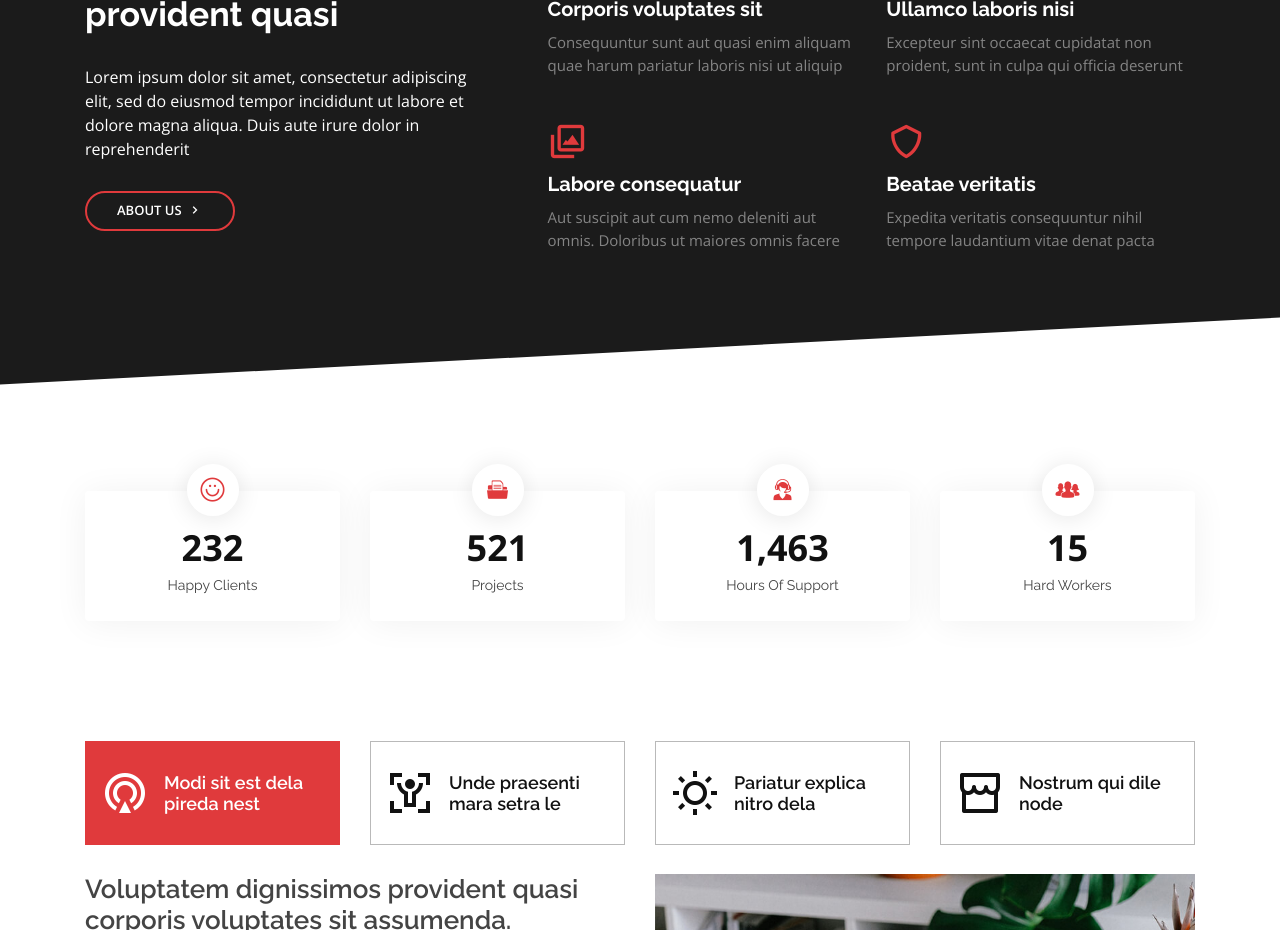
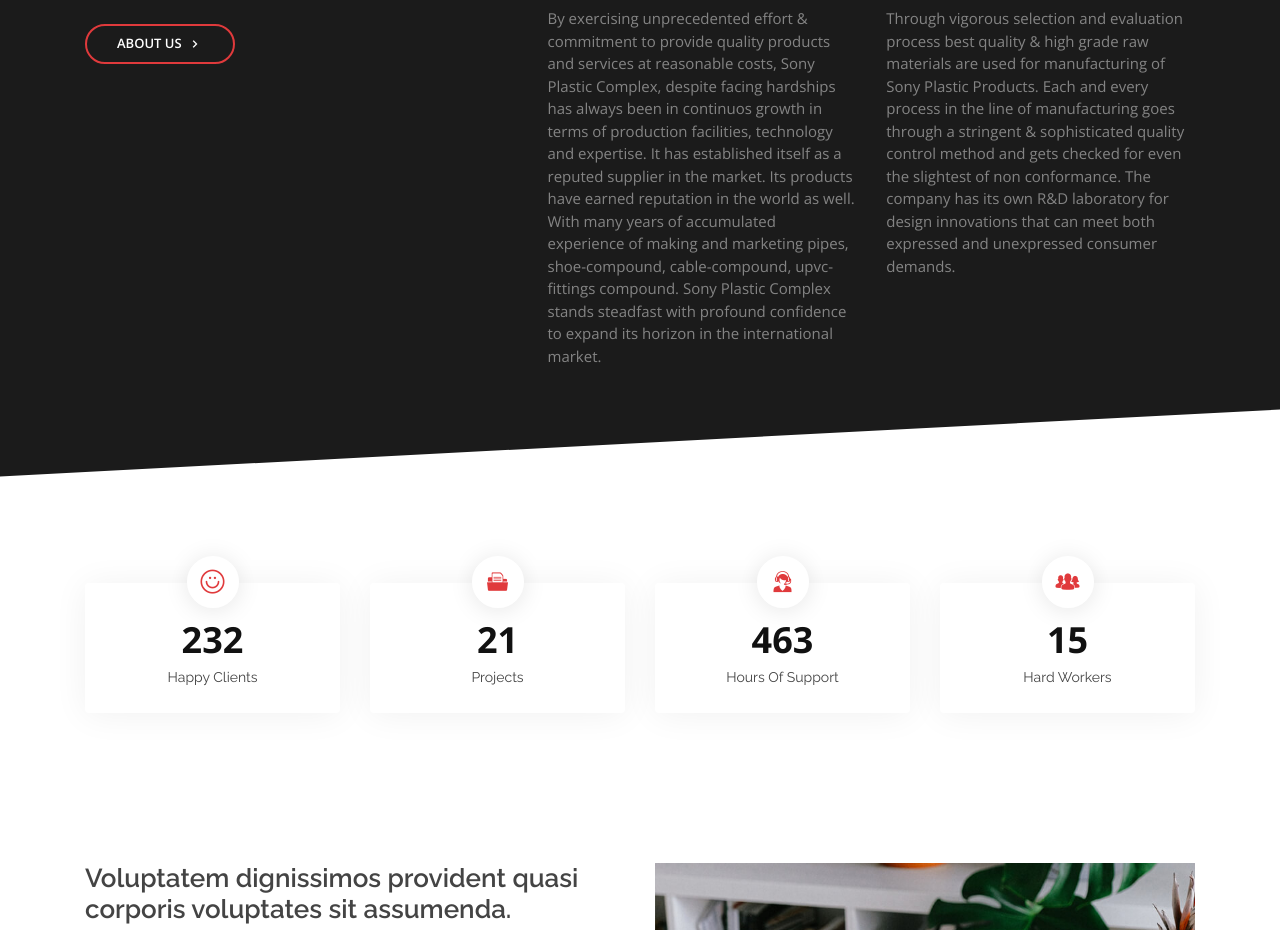
Before and after one commit to sumon0002001/sony_plastic, a plain HTML site: page index.html in a window 1280 px wide. Shown: the part 1027-1957 px from the top of the page. Drawn offline with nearby package versions, Linux system fonts and the light colour scheme.

Commit message:
Add about section

```diff
--- a/index.html
+++ b/index.html
@@ -129,9 +129,9 @@
         <div class="row no-gutters">
           <div class="content col-xl-5 d-flex align-items-stretch">
             <div class="content">
-              <h3>Voluptatem dignissimos provident quasi</h3>
+              <h3>Sony Plastic Complex</h3>
               <p>
-                Lorem ipsum dolor sit amet, consectetur adipiscing elit, sed do eiusmod tempor incididunt ut labore et dolore magna aliqua. Duis aute irure dolor in reprehenderit
+
               </p>
               <a href="#" class="about-btn"><span>About us</span> <i class="bx bx-chevron-right"></i></a>
             </div>
@@ -141,24 +141,26 @@
               <div class="row">
                 <div class="col-md-6 icon-box" data-aos="fade-up" data-aos-delay="100">
                   <i class="bx bx-receipt"></i>
-                  <h4>Corporis voluptates sit</h4>
-                  <p>Consequuntur sunt aut quasi enim aliquam quae harum pariatur laboris nisi ut aliquip</p>
+                  <h4>commitment</h4>
+                  <p>By exercising unprecedented effort & commitment to provide quality products and
+                     services at reasonable costs, Sony Plastic Complex, despite facing hardships
+                     has always been in continuos growth in terms of production facilities,
+                      technology and expertise. It has established itself as a reputed supplier
+                      in the market. Its products have earned reputation  in the world as well.
+                      With many years of accumulated experience of making and marketing pipes,
+                      shoe-compound, cable-compound, upvc-fittings compound.
+                      Sony Plastic Complex stands steadfast with profound confidence
+                       to expand its horizon in the international market.
+                  </p>
                 </div>
                 <div class="col-md-6 icon-box" data-aos="fade-up" data-aos-delay="200">
                   <i class="bx bx-cube-alt"></i>
-                  <h4>Ullamco laboris nisi</h4>
-                  <p>Excepteur sint occaecat cupidatat non proident, sunt in culpa qui officia deserunt</p>
+                  <h4>Selection and Process</h4>
+                  <p>Through vigorous selection and evaluation process best quality &
+                    high grade raw materials are used for manufacturing of Sony Plastic Products. Each and every process in the line of manufacturing goes through a stringent & sophisticated quality control method and gets checked for even the slightest of non conformance. The company has its own R&D laboratory for design innovations that can meet both expressed and unexpressed consumer demands.</p>
                 </div>
-                <div class="col-md-6 icon-box" data-aos="fade-up" data-aos-delay="300">
-                  <i class="bx bx-images"></i>
-                  <h4>Labore consequatur</h4>
-                  <p>Aut suscipit aut cum nemo deleniti aut omnis. Doloribus ut maiores omnis facere</p>
-                </div>
-                <div class="col-md-6 icon-box" data-aos="fade-up" data-aos-delay="400">
-                  <i class="bx bx-shield"></i>
-                  <h4>Beatae veritatis</h4>
-                  <p>Expedita veritatis consequuntur nihil tempore laudantium vitae denat pacta</p>
-                </div>
+
+
               </div>
             </div><!-- End .content-->
           </div>
@@ -184,7 +186,7 @@
           <div class="col-lg-3 col-md-6 mt-5 mt-md-0">
             <div class="count-box">
               <i class="icofont-document-folder"></i>
-              <span data-toggle="counter-up">521</span>
+              <span data-toggle="counter-up">21</span>
               <p>Projects</p>
             </div>
           </div>
@@ -192,7 +194,7 @@
           <div class="col-lg-3 col-md-6 mt-5 mt-lg-0">
             <div class="count-box">
               <i class="icofont-live-support"></i>
-              <span data-toggle="counter-up">1,463</span>
+              <span data-toggle="counter-up">463</span>
               <p>Hours Of Support</p>
             </div>
           </div>
@@ -214,32 +216,7 @@
     <section id="tabs" class="tabs">
       <div class="container" data-aos="fade-up">
 
-        <ul class="nav nav-tabs row d-flex">
-          <li class="nav-item col-3">
-            <a class="nav-link active show" data-toggle="tab" href="#tab-1">
-              <i class="ri-gps-line"></i>
-              <h4 class="d-none d-lg-block">Modi sit est dela pireda nest</h4>
-            </a>
-          </li>
-          <li class="nav-item col-3">
-            <a class="nav-link" data-toggle="tab" href="#tab-2">
-              <i class="ri-body-scan-line"></i>
-              <h4 class="d-none d-lg-block">Unde praesenti mara setra le</h4>
-            </a>
-          </li>
-          <li class="nav-item col-3">
-            <a class="nav-link" data-toggle="tab" href="#tab-3">
-              <i class="ri-sun-line"></i>
-              <h4 class="d-none d-lg-block">Pariatur explica nitro dela</h4>
-            </a>
-          </li>
-          <li class="nav-item col-3">
-            <a class="nav-link" data-toggle="tab" href="#tab-4">
-              <i class="ri-store-line"></i>
-              <h4 class="d-none d-lg-block">Nostrum qui dile node</h4>
-            </a>
-          </li>
-        </ul>
+
 
         <div class="tab-content">
           <div class="tab-pane active show" id="tab-1">
```
